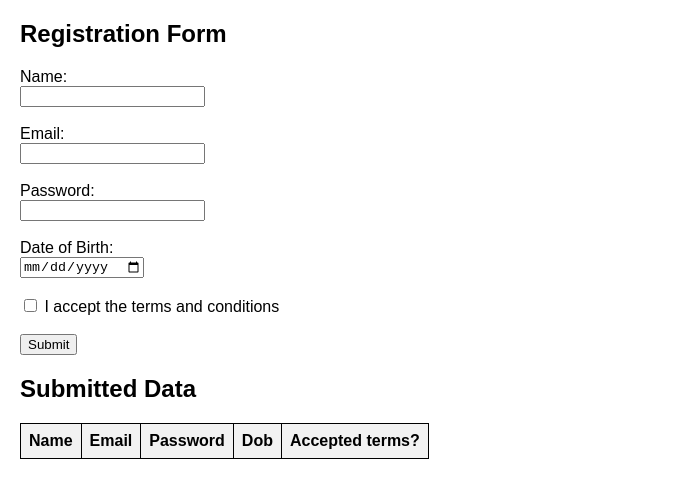
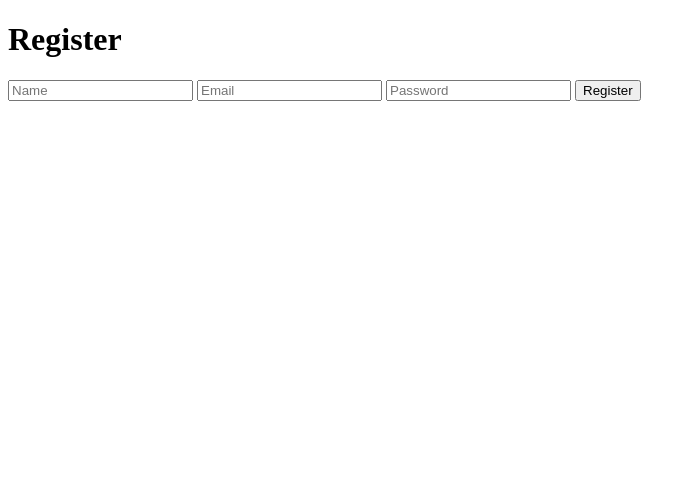
Before and after one commit to sai2510-dot/reg-form, a plain HTML site: page index.html in a window 1280 px wide. Shown: the whole page, without its empty margins (0-696 px from the left). Drawn offline with Linux system fonts and the light colour scheme.

Commit message:
Update index.html

```diff
--- a/index.html
+++ b/index.html
@@ -2,80 +2,18 @@
 <html lang="en">
 <head>
   <meta charset="UTF-8" />
-  <meta name="viewport" content="width=device-width, initial-scale=1.0"/>
+  <meta name="viewport" content="width=device-width, initial-scale=1.0" />
   <title>Registration Form</title>
-  <style>
-    body { font-family: Arial, sans-serif; margin: 20px; }
-    table, th, td { border: 1px solid black; border-collapse: collapse; padding: 8px; }
-    th { background-color: #f2f2f2; }
-  </style>
 </head>
 <body>
-  <h2>Registration Form</h2>
+  <h1>Register</h1>
   <form id="registration-form">
-    <label for="name">Name:</label><br />
-    <input type="text" id="name" name="name" required /><br /><br />
-
-    <label for="email">Email:</label><br />
-    <input type="email" id="email" name="email" required /><br /><br />
-
-    <label for="password">Password:</label><br />
-    <input type="password" id="password" name="password" required /><br /><br />
-
-    <label for="dob">Date of Birth:</label><br />
-    <input type="date" id="dob" name="dob" required /><br /><br />
-
-    <label>
-      <input type="checkbox" id="acceptTerms" name="acceptTerms" />
-      I accept the terms and conditions
-    </label><br /><br />
-
-    <button type="submit">Submit</button>
+    <input type="text" id="name" placeholder="Name" required />
+    <input type="email" id="email" placeholder="Email" required />
+    <input type="password" id="password" placeholder="Password" required />
+    <button type="submit">Register</button>
   </form>
 
-  <h2>Submitted Data</h2>
-  <table id="entriesTable">
-    <thead>
-      <tr>
-        <th>Name</th>
-        <th>Email</th>
-        <th>Password</th>
-        <th>Dob</th>
-        <th>Accepted terms?</th>
-      </tr>
-    </thead>
-    <tbody>
-      <!-- Entries will appear here -->
-    </tbody>
-  </table>
-
-  <script>
-    const form = document.getElementById('registration-form');
-    const tableBody = document.querySelector('#entriesTable tbody');
-
-    form.addEventListener('submit', function (event) {
-      event.preventDefault();
-
-      const name = document.getElementById('name').value;
-      const email = document.getElementById('email').value;
-      const password = document.getElementById('password').value;
-      const dob = document.getElementById('dob').value;
-      const acceptedTerms = document.getElementById('acceptTerms').checked;
-
-      const row = document.createElement('tr');
-      row.innerHTML = `
-        <td>${name}</td>
-        <td>${email}</td>
-        <td>${password}</td>
-        <td>${dob}</td>
-        <td>${acceptedTerms}</td>
-      `;
-
-      tableBody.appendChild(row);
-      form.reset();
-    });
-  </script>
+  <script src="index.js"></script>
 </body>
-</body>
-<script src="index.js"></script>
 </html>
```
